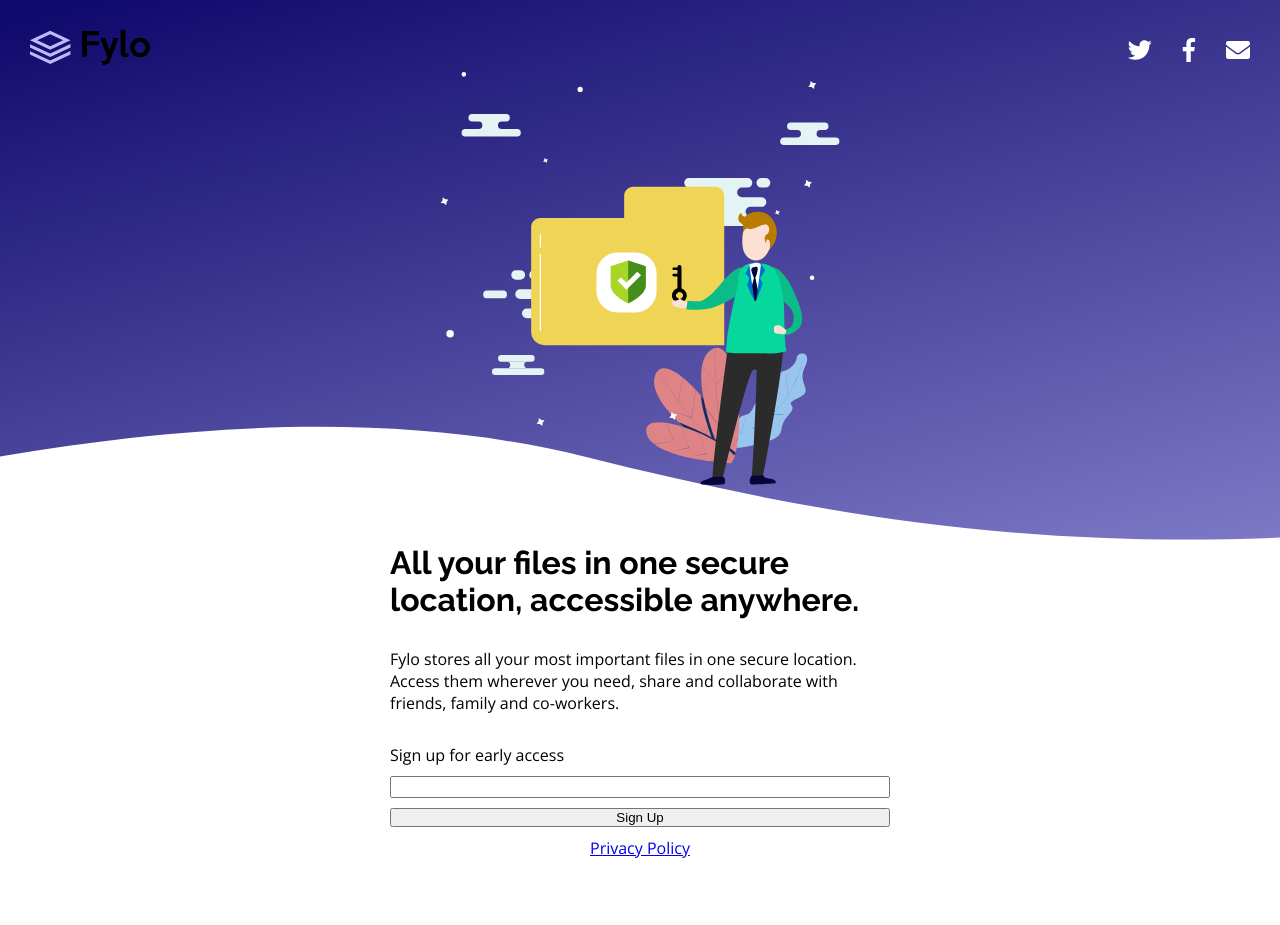
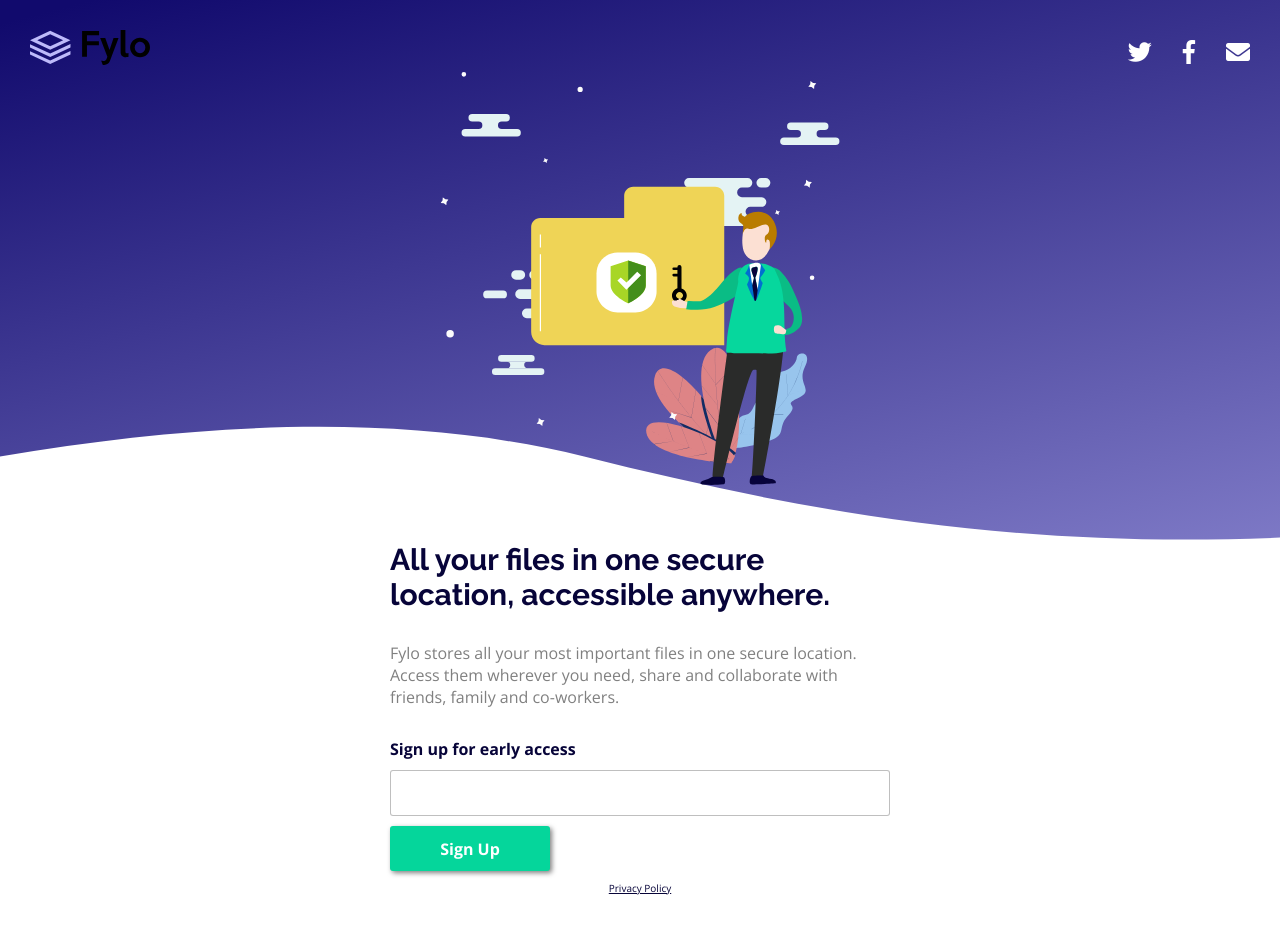
Before and after one commit to AngusMacrae/fylo-beta-signup-landing-page, a plain HTML site: page index.html in a window 1280 px wide. Before the commit the page ends 889 px from the top, so only its background shows below. Drawn offline with nearby package versions, Linux system fonts and the light colour scheme.

Commit message:
Styling - style form, make social icons into links, adjust font sizing and color for whole page

```diff
--- a/index.html
+++ b/index.html
@@ -22,9 +22,9 @@
 			<header>
 				<a href=""><img src="images/logo.svg" id="logo"></a>
 				<ul id="social-links">
-					<li><i class="fab fa-twitter"></i></li>
-					<li><i class="fab fa-facebook-f"></i></li>
-					<li><i class="fas fa-envelope"></i></li>
+					<li><a href="#"><i class="fab fa-twitter"></i></a></li>
+					<li><a href="#"><i class="fab fa-facebook-f"></i></a></li>
+					<li><a href="#"><i class="fas fa-envelope"></i></a></li>
 				</ul>
 			</header>
 			<div id="main-illustration-wrapper"><img src="images/illustration-main.svg">
--- a/styles.css
+++ b/styles.css
@@ -1,5 +1,4 @@
 /* reset */
-
 
 * {
 	margin: 0;
@@ -13,10 +12,15 @@ ul {
 
 /* typography */
 
+html {
+	font-size: 10px;
+}
+
 p,
 a,
 label,
-input {
+input,
+button {
 	font-family: 'Open Sans', sans-serif;
 }
 
@@ -28,6 +32,37 @@ h5,
 h6 {
 	font-family: 'Raleway', sans-serif;
 }
+
+h1 {
+	font-size: 3em;
+}
+
+p, input {
+	font-size: 1.6em;
+}
+
+label, button {
+	font-size: 1.6em;
+}
+
+/* font colours */
+
+#social-links a {
+	color: white;
+}
+
+main > h1,
+label,
+input,
+footer > a:link,
+footer > a:visited  {
+	color: hsl(243, 87%, 12%);
+}
+
+main > p {
+	color: hsl(0, 0%, 50%)
+}
+
 
 /* layout */
 
@@ -44,7 +79,7 @@ header {
 	justify-content: space-between;
 	align-items: center;
 	color: white;
-	font-size: 1.5em;
+	font-size: 2.4em;
 }
 
 #social-links > li {
@@ -87,6 +122,42 @@ main > p, main > h1 {
 	margin-bottom: 10px;
 }
 
+label {
+	font-weight: bold;
+}
+
+input {
+	border: 1px solid hsla(0, 0%, 50%, 50%);
+	border-radius: 3px;
+	padding: 0.7em;
+	transition: border 0.2s, background-color 0.2s;
+}
+
+input:hover {
+	border: 1px solid hsla(0, 0%, 50%, 70%);
+}
+
+input:focus {
+	background-color: hsla(243, 86%, 30%, 5%);
+}
+
+button {
+	background-color: hsl(163, 95%, 43%);
+	color: white;
+	font-weight: bold;
+	border: none;
+	border-radius: 3px;
+	box-shadow: 2px 2px 5px 0px rgba(0,0,0,0.5);
+	padding: 0.7em;
+	width: 10em;
+	cursor: pointer;
+	transition: background-color 0.2s;
+}
+
+button:hover {
+	background-color: hsl(163, 95%, 30%);
+}
+
 footer {
 	display: flex;
 /*	justify-content: flex-end;*/
```
